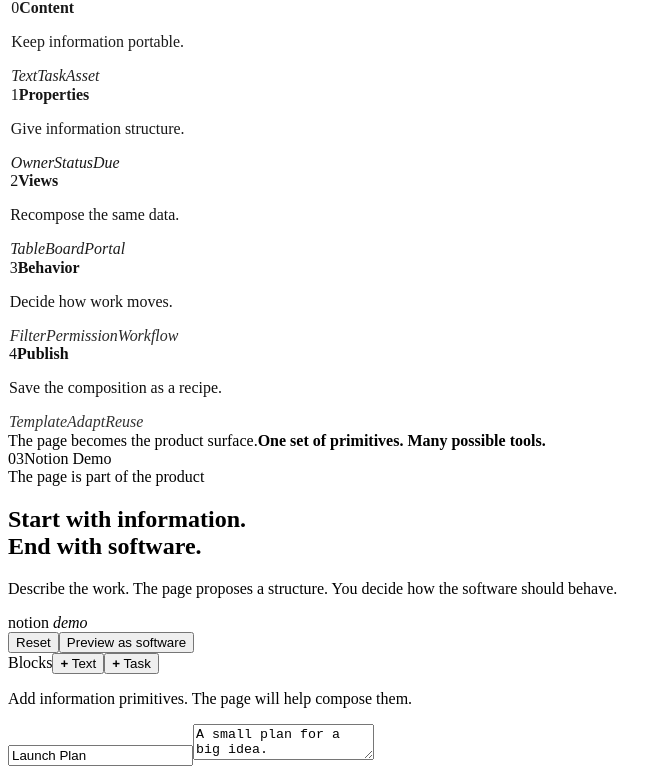
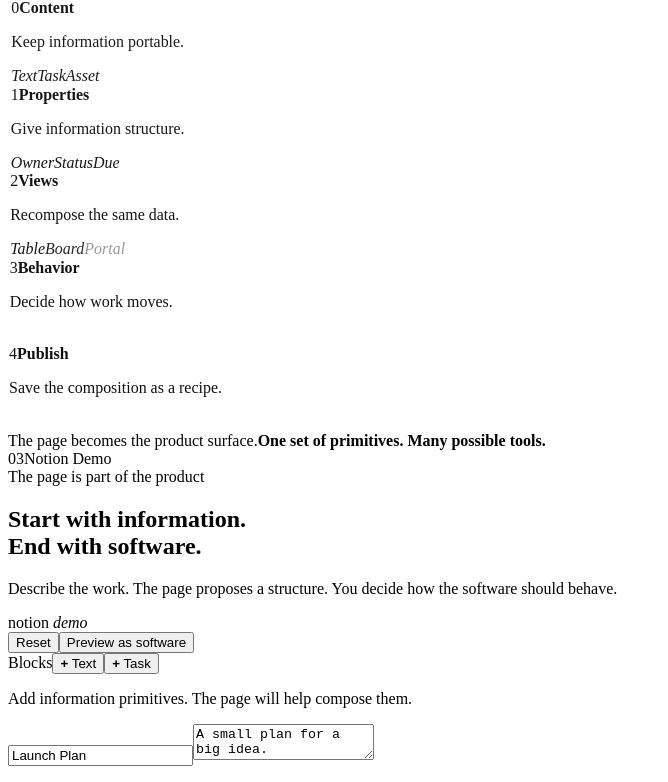
Before and after one commit to Lockdowni0/Notion-landing-page-demo, a React (Vite) app: page / in a window 1280 px wide. Shown: the part 1842-2624 px from the top of the page, without its empty margins (0-668 px from the left). Built offline with nearby package versions, Linux system fonts and the light colour scheme; the HTML template or start-up script is replaced by a standard one.

Commit message:
refine: assemble solution layers from capability modules

```diff
--- a/src/App.tsx
+++ b/src/App.tsx
@@ -1,5 +1,5 @@
 import { useEffect, useMemo, useReducer, useRef, useState, type Dispatch } from 'react'
-import { AnimatePresence, motion, useReducedMotion, useScroll, useSpring, useTransform } from 'motion/react'
+import { AnimatePresence, motion, useReducedMotion, useScroll, useSpring, useTransform, type MotionValue } from 'motion/react'
 import {
   demoReducer,
   displayProjectName,
@@ -20,6 +20,14 @@
   ['2', 'Views', 'Recompose the same data.', ['Table', 'Board', 'Portal']],
   ['3', 'Behavior', 'Decide how work moves.', ['Filter', 'Permission', 'Workflow']],
   ['4', 'Publish', 'Save the composition as a recipe.', ['Template', 'Adapt', 'Reuse']],
+] as const
+
+const layerAssemblyRanges = [
+  [0.08, 0.24],
+  [0.22, 0.38],
+  [0.36, 0.52],
+  [0.50, 0.66],
+  [0.64, 0.80],
 ] as const
 
 const planes = [
@@ -68,29 +76,32 @@
   return <span className="personGlyph" aria-hidden="true"><i /><b /></span>
 }
 
-function StructureLayer({ number, label, detail, tokens, reduceMotion }: { number: string; label: string; detail: string; tokens: readonly string[]; reduceMotion: boolean | null }) {
+function StructureLayer({ number, label, detail, tokens, reduceMotion, compositionProgress, assemblyRange }: { number: string; label: string; detail: string; tokens: readonly string[]; reduceMotion: boolean | null; compositionProgress: MotionValue<number>; assemblyRange: readonly [number, number] }) {
   const ref = useRef<HTMLDivElement>(null)
   const { scrollYProgress } = useScroll({ target: ref, offset: ['start 88%', 'end 24%'] })
   const y = useTransform(scrollYProgress, [0, 0.42, 1], [reduceMotion ? 0 : 34, 0, reduceMotion ? 0 : -8])
   const scale = useTransform(scrollYProgress, [0, 0.42, 1], [reduceMotion ? 1 : 0.965, 1, reduceMotion ? 1 : 0.985])
   const opacity = useTransform(scrollYProgress, [0, 0.3, 1], [reduceMotion ? 1 : 0.32, 1, reduceMotion ? 1 : 0.78])
-  const tokenOpacity = useTransform(scrollYProgress, [0.08, 0.34, 0.58, 1], [reduceMotion ? 1 : 0.18, 0.62, 1, reduceMotion ? 1 : 0.72])
-  const tokenOneX = useTransform(scrollYProgress, [0.1, 0.58], [reduceMotion ? 0 : -24, 0])
-  const tokenOneY = useTransform(scrollYProgress, [0.1, 0.58], [reduceMotion ? 0 : 7, 0])
-  const tokenOneRotate = useTransform(scrollYProgress, [0.1, 0.58], [reduceMotion ? 0 : -1.2, 0])
-  const tokenTwoY = useTransform(scrollYProgress, [0.18, 0.62], [reduceMotion ? 0 : -9, 0])
-  const tokenTwoRotate = useTransform(scrollYProgress, [0.18, 0.62], [reduceMotion ? 0 : 0.8, 0])
-  const tokenThreeX = useTransform(scrollYProgress, [0.14, 0.62], [reduceMotion ? 0 : 24, 0])
-  const tokenThreeY = useTransform(scrollYProgress, [0.14, 0.62], [reduceMotion ? 0 : 6, 0])
-  const tokenThreeRotate = useTransform(scrollYProgress, [0.14, 0.62], [reduceMotion ? 0 : -0.6, 0])
+  const [start, end] = assemblyRange
+  const interval = end - start
+  const tokenOneRawX = useTransform(compositionProgress, [start, end], [reduceMotion ? 0 : 250, 0])
+  const tokenTwoRawX = useTransform(compositionProgress, [start + interval * 0.16, end + interval * 0.08], [reduceMotion ? 0 : 315, 0])
+  const tokenThreeRawX = useTransform(compositionProgress, [start + interval * 0.32, end + interval * 0.16], [reduceMotion ? 0 : 380, 0])
+  const tokenOneX = useSpring(tokenOneRawX, { stiffness: 210, damping: 27, mass: 0.26 })
+  const tokenTwoX = useSpring(tokenTwoRawX, { stiffness: 210, damping: 27, mass: 0.26 })
+  const tokenThreeX = useSpring(tokenThreeRawX, { stiffness: 210, damping: 27, mass: 0.26 })
+  const tokenOneOpacity = useTransform(compositionProgress, [start, start + interval * 0.5], [reduceMotion ? 1 : 0, 1])
+  const tokenTwoOpacity = useTransform(compositionProgress, [start + interval * 0.16, start + interval * 0.66], [reduceMotion ? 1 : 0, 1])
+  const tokenThreeOpacity = useTransform(compositionProgress, [start + interval * 0.32, end], [reduceMotion ? 1 : 0, 1])
+  const borderLeftColor = useTransform(compositionProgress, [start, end], ['rgba(244,95,86,0)', 'rgba(244,95,86,1)'])
   const tokenMotion = [
-    { x: tokenOneX, y: tokenOneY, opacity: tokenOpacity, rotate: tokenOneRotate },
-    { y: tokenTwoY, opacity: tokenOpacity, rotate: tokenTwoRotate },
-    { x: tokenThreeX, y: tokenThreeY, opacity: tokenOpacity, rotate: tokenThreeRotate },
+    { x: tokenOneX, opacity: tokenOneOpacity },
+    { x: tokenTwoX, opacity: tokenTwoOpacity },
+    { x: tokenThreeX, opacity: tokenThreeOpacity },
   ]
 
   return (
-    <motion.div ref={ref} className="layer" style={{ y, scale, opacity }}>
+    <motion.div ref={ref} className="layer" data-layer={label.toLowerCase()} style={{ y, scale, opacity, borderLeftColor }}>
       <span>{number}</span><strong>{label}</strong>
       <div className="layerComposition">
         <p>{detail}</p>
@@ -260,8 +271,8 @@
                 <p>Start with information. Add structure, views, and behavior. Keep composing until the page becomes the tool.</p>
               </div>
               <div className="layerStack">
-                {layers.map(([number, label, detail, tokens]) => (
-                  <StructureLayer key={number} number={number} label={label} detail={detail} tokens={tokens} reduceMotion={reduceMotion} />
+                {layers.map(([number, label, detail, tokens], index) => (
+                  <StructureLayer key={number} number={number} label={label} detail={detail} tokens={tokens} reduceMotion={reduceMotion} compositionProgress={solutionProgress} assemblyRange={layerAssemblyRanges[index]} />
                 ))}
               </div>
             </div>
--- a/src/styles.css
+++ b/src/styles.css
@@ -286,17 +286,18 @@
 .solutionThesis { display: block; margin-bottom: 22px; color: var(--coral); font: italic 18px/1.2 Georgia, serif; }
 .solutionIntro h2 { font-size: clamp(38px, 4.3vw, 64px); }
 .solutionIntro em { color: var(--coral); font-family: Georgia, serif; font-weight: 400; }
-.layerStack { grid-column: 6 / 13; display: flex; flex-direction: column-reverse; gap: 8px; position: relative; }
+.layerStack { grid-column: 6 / 13; display: flex; flex-direction: column; gap: 8px; position: relative; }
 .layerStack::before { content: ""; position: absolute; z-index: 0; top: 6%; bottom: 6%; left: 0; width: 1px; background: linear-gradient(transparent, var(--coral) 22%, var(--coral) 78%, transparent); opacity: .28; }
 .layer {
   position: relative;
   z-index: 1;
-  min-height: 128px;
+  min-height: 160px;
   display: grid;
-  grid-template-columns: 54px 1fr minmax(160px, .8fr);
+  grid-template-columns: 54px minmax(150px, .85fr) minmax(260px, 1.25fr);
   align-items: center;
-  gap: 20px;
-  padding: 24px 28px;
+  gap: 22px;
+  padding: 26px 28px;
+  overflow: hidden;
   background: var(--coral-pale);
   color: var(--coral);
   border-left: 2px solid transparent;
@@ -307,25 +308,27 @@
 .layer > span { font-size: 34px; font-weight: 300; }
 .layer strong { font-size: clamp(22px, 2.5vw, 34px); font-weight: 400; }
 .layer p { margin: 0; font-size: 14px; line-height: 1.4; }
-.layerComposition { display: grid; gap: 13px; align-content: center; }
-.layerComposition p { font-size: 13px; }
-.layerTokens { width: min(100%, 246px); display: flex; gap: 2px; padding-top: 5px; }
+.layerComposition { align-self: stretch; display: grid; grid-template-rows: auto 1fr; gap: 14px; align-content: stretch; }
+.layerComposition p { align-self: start; font-size: 14px; }
+.layerTokens { width: 100%; min-height: 58px; align-self: end; display: flex; gap: 3px; padding-top: 8px; }
 .layerTokens i {
   position: relative;
   flex: 1;
   min-width: 0;
-  padding: 7px 4px 6px;
+  display: grid;
+  place-items: center;
+  padding: 14px 8px 12px;
   border: 1px solid color-mix(in srgb, currentColor 30%, transparent);
   background: color-mix(in srgb, var(--white) 48%, transparent);
-  font-size: 8px;
+  font-size: 10px;
   font-style: normal;
   letter-spacing: .02em;
   text-align: center;
   transform-origin: center;
 }
-.layerTokens i::before { content: ""; position: absolute; top: -5px; left: calc(50% - 6px); width: 12px; height: 5px; border: 1px solid color-mix(in srgb, currentColor 30%, transparent); border-bottom: 0; background: var(--coral-pale); }
+.layerTokens i::before { content: ""; position: absolute; top: -7px; left: calc(50% - 8px); width: 16px; height: 7px; border: 1px solid color-mix(in srgb, currentColor 30%, transparent); border-bottom: 0; background: var(--coral-pale); }
 .layer:first-child .layerTokens i::before { background: #f2f2ef; }
-.layerTokens i:not(:last-child)::after { content: ""; position: absolute; z-index: 2; top: calc(50% - 3px); right: -5px; width: 6px; height: 6px; border: 1px solid color-mix(in srgb, currentColor 30%, transparent); border-radius: 50%; background: var(--coral-pale); }
+.layerTokens i:not(:last-child)::after { content: ""; position: absolute; z-index: 2; top: calc(50% - 4px); right: -6px; width: 8px; height: 8px; border: 1px solid color-mix(in srgb, currentColor 30%, transparent); border-radius: 50%; background: var(--coral-pale); }
 .layer:first-child .layerTokens i:not(:last-child)::after { background: #f2f2ef; }
 .solutionHandoff {
   grid-column: 3 / 11;
@@ -658,12 +661,13 @@
   .solution { padding-bottom: 0; }
   .solutionIntro .sectionLabel { margin-bottom: 36px; }
   .layerStack { grid-column: 1 / 5; }
-  .layer { min-height: 124px; grid-template-columns: 42px 1fr; padding: 20px; }
+  .layer { min-height: 190px; grid-template-columns: 42px 1fr; padding: 22px 20px; }
   .layer p { grid-column: 2; }
   .layer > span { font-size: 27px; }
   .layer strong { font-size: 22px; }
   .layerComposition { grid-column: 2; width: 100%; }
   .layerComposition p { grid-column: auto; }
+  .layerTokens { min-height: 52px; }
   .solutionHandoff { grid-column: 1 / 5; margin-top: 72px; padding: 36px 0 112px; text-align: left; justify-items: start; }
   .solutionHandoff strong { font-size: clamp(32px, 10vw, 46px); }
   .solutionHandoff > i { left: 50%; height: 78px; }
```
